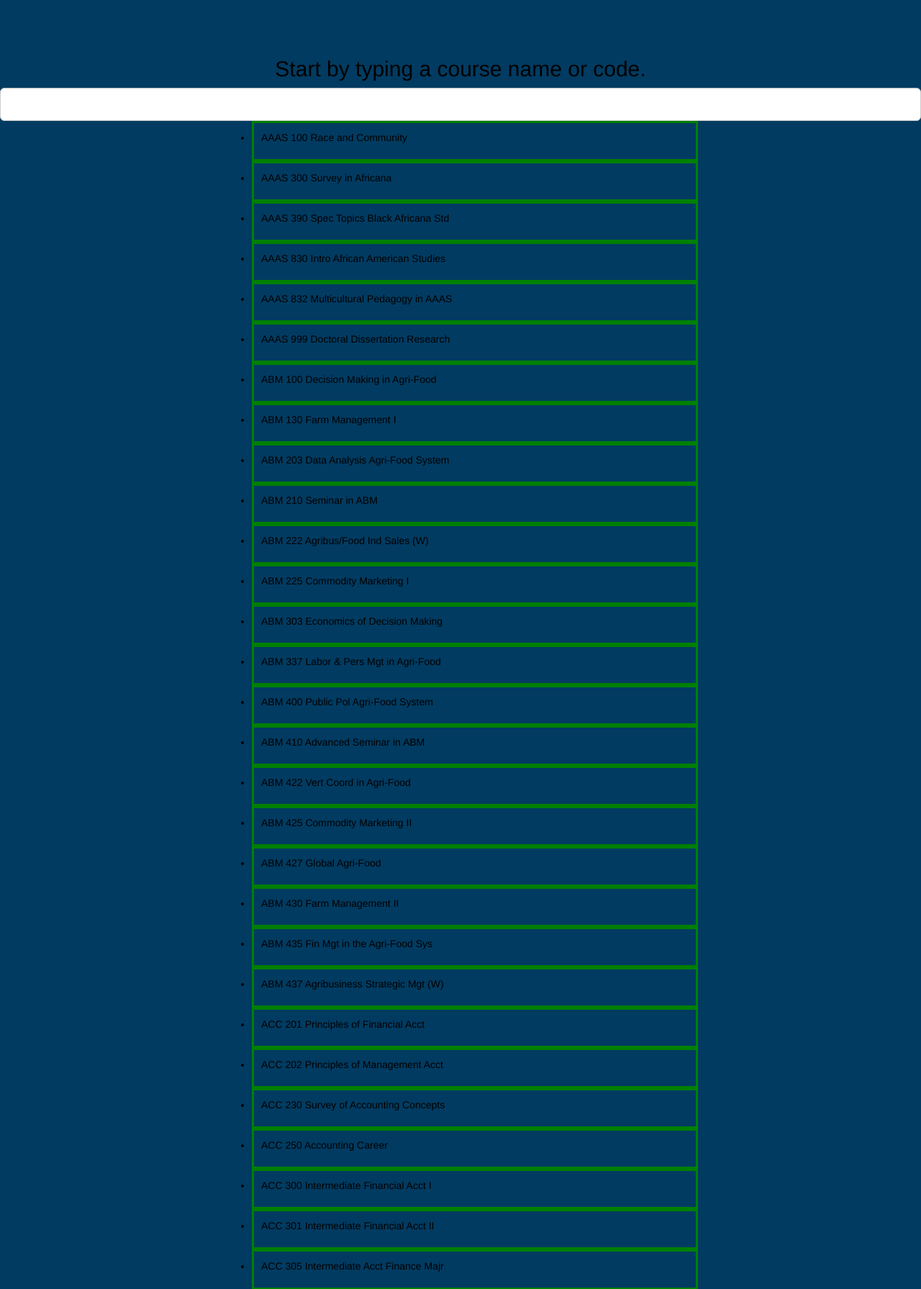
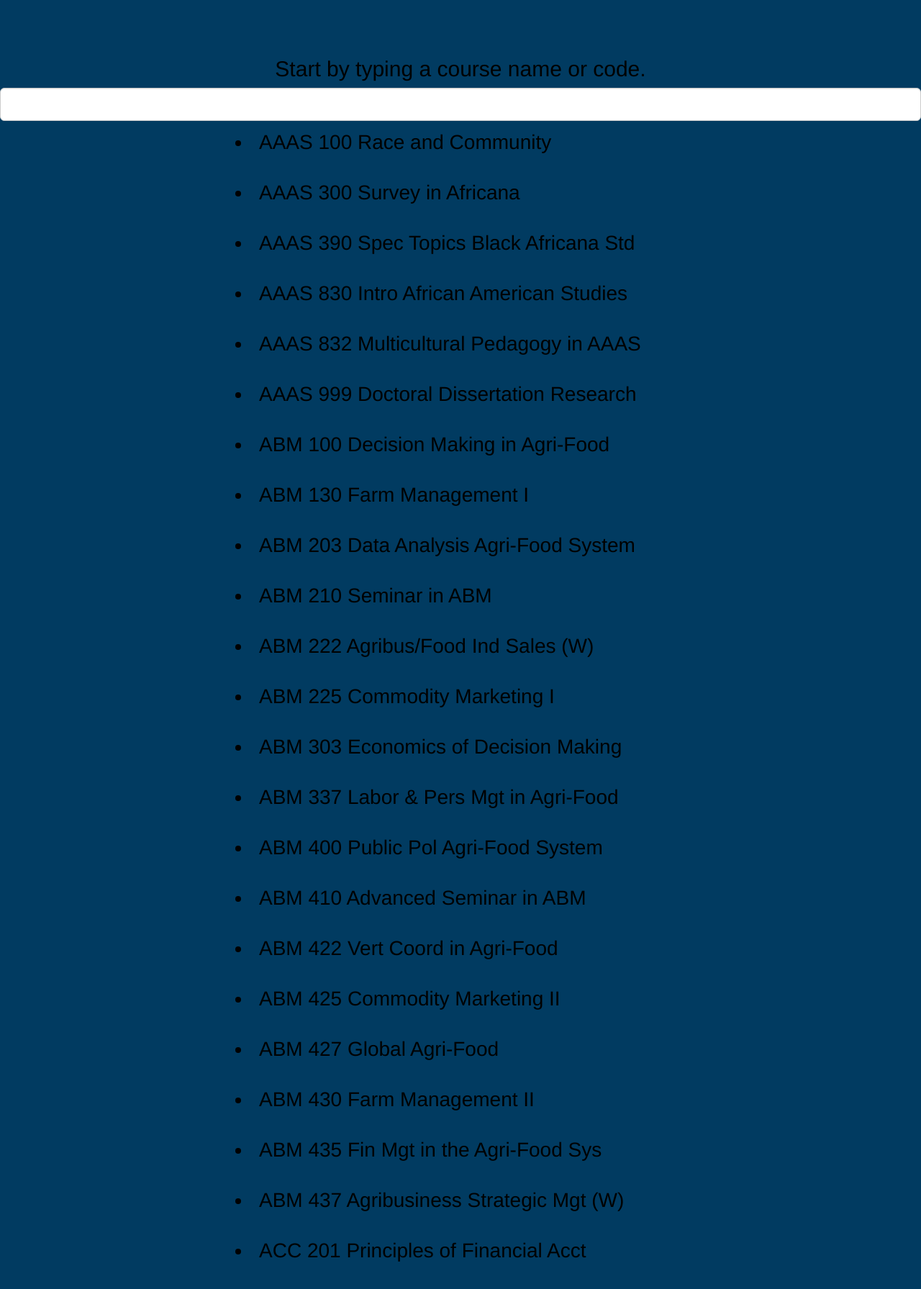
Before and after one commit to jaiwant1996/UniHelp, a PHP site: page / in a window 1280 px wide. Shown: the part 228-2019 px from the top of the page at 72% size. Run offline with PHP 8.4, Linux system fonts and the light colour scheme; some libraries are stand-ins or nearby versions.

Commit message:
More changes

```diff
--- a/index.php
+++ b/index.php
@@ -11,7 +11,7 @@
 
     <link rel="stylesheet" href="https://maxcdn.bootstrapcdn.com/bootstrap/3.3.7/css/bootstrap.min.css" integrity="sha384-BVYiiSIFeK1dGmJRAkycuHAHRg32OmUcww7on3RYdg4Va+PmSTsz/K68vbdEjh4u" crossorigin="anonymous">
 
-    <link rel="stylesheet" href="stylesheet.css">
+    <link rel="stylesheet" href="stylesheet.css?v=<?=time();?>">
 
 
 
--- a/stylesheet.css
+++ b/stylesheet.css
@@ -20,10 +20,11 @@ body {
 }
 
 li{
-    margin: auto;
-    width: 50%;
-    border: 3px solid green;
-    padding: 10px;
+    margin: auto !important;
+    width: 50% !important;
+    padding: 10px !important;
+    font-size: 2em;
+
 }
 
 
```
